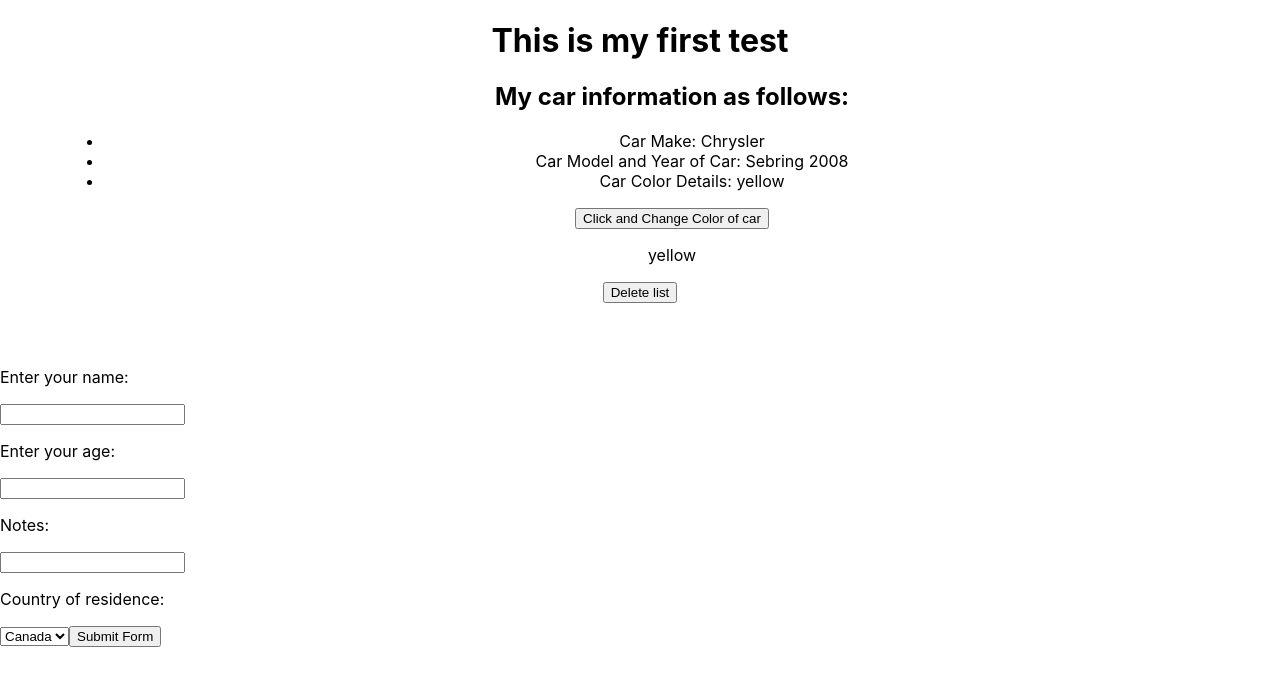
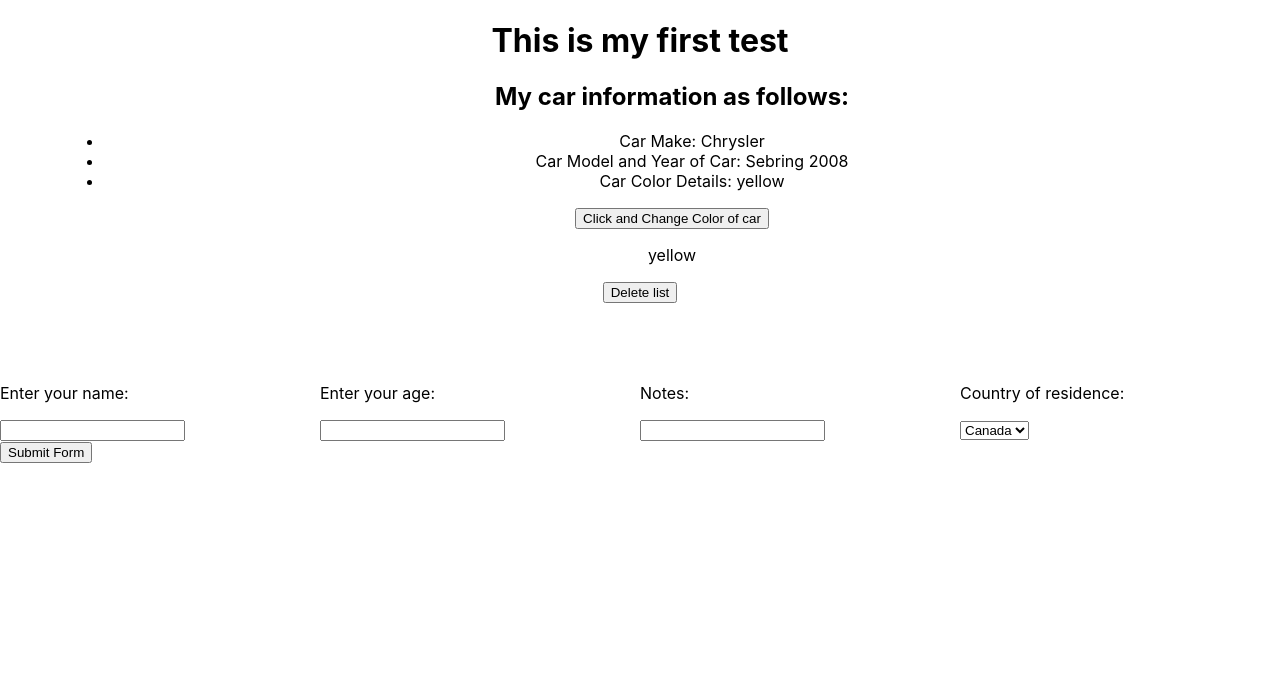
Before and after one commit to jvparien1/ReactRepository, a React (Create React App) app: page / in a window 1280 px wide. Shown: the top 686 px of the page. Built offline with nearby package versions, Linux system fonts and the light colour scheme.

Commit message:
dealing with inline CSS

```diff
--- a/src/MyForm.js
+++ b/src/MyForm.js
@@ -44,24 +44,34 @@ class MyForm extends React.Component {
         let errorMessage = this.state.errorMessage;
 
         return (
-            <div>
+            <div style={{width: "100%"}}>
             <form>
             {header}
+            <div style={{width: "25%", float: "left"}}>
             <p>Enter your name:</p>
             <input type="text" name='username' onChange={this.inputChangeHandler} />
+            </div>
+            <div style={{width: "25%", float: "left"}}>
             <p>Enter your age:</p>
             <input type='text' name='age' onChange={this.inputChangeHandler} />
+            </div>
+            <div style={{width: "25%", float: "left"}}>
             <p>Notes:</p>
             <input type='textarea' name='textMessage' onChange={this.inputChangeHandler} />
+            </div>
+            <div style={{width: "25%", float: "left"}}>
             <p>Country of residence:</p>
             <select value={this.state.countrySelected} name="countrySelected" onChange={this.inputChangeHandler} >
                 <option value="Spain">Spain</option>
                 <option value="USA">USA</option>
                 <option value="Canada">Canada</option>
             </select>
+            </div>
+            <div style={{width: "100%", float: "left"}}>
             <input id="btnSubmit" type="button" value="Submit Form" onClick={this.inputSubmitHandler} />
+            </div>
             </form>
-            {errorMessage}
+            <span style={{color: "red"}}>{errorMessage}</span>
             </div>
 
         );
```
